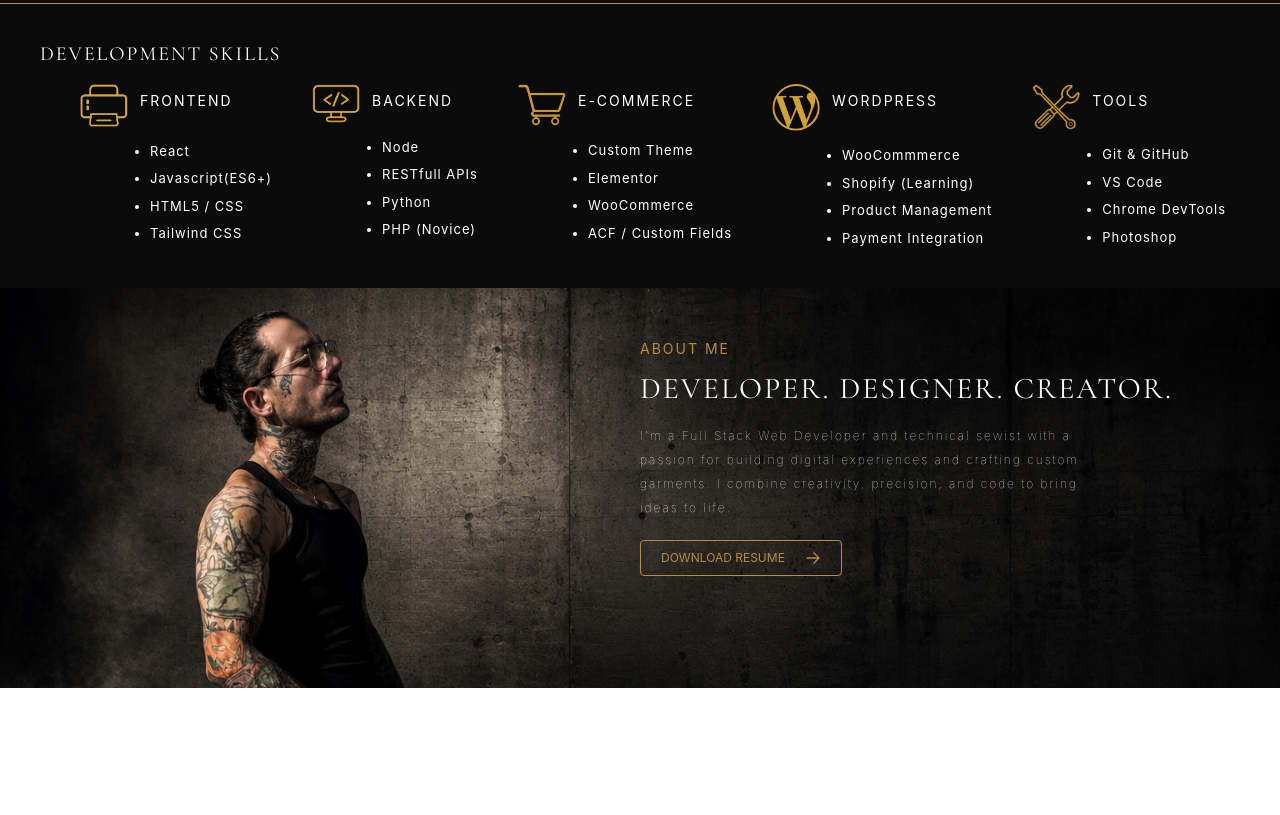
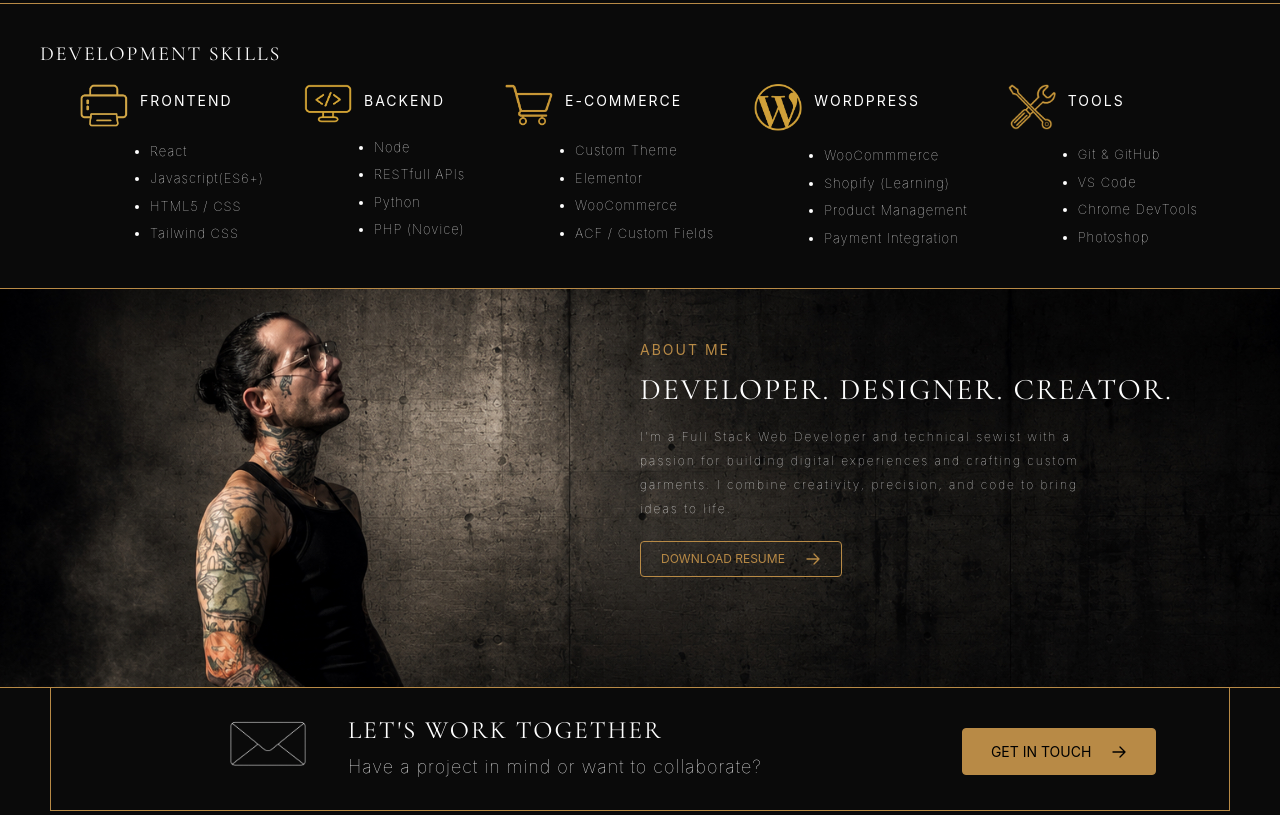
Before and after one commit to LuisChevere/New_react_portfolio, a React (Vite) app in the folder my-portfolio/: page / in a window 1280 px wide. Shown: the part 1100-1915 px from the top of the page. Before the commit the page ends 1788 px from the top, so only its background shows below. Built offline with nearby package versions, Linux system fonts and the light colour scheme.

Commit message:
finished desktop version of website

```diff
--- a/my-portfolio/src/App.jsx
+++ b/my-portfolio/src/App.jsx
@@ -2,6 +2,7 @@ import Hero from "./components/Hero";
 import Projects from "./components/Projects";
 import Skills from "./components/Skills";
 import About from "./components/About";
+import Contact from "./components/Contact";
 
 function App() {
   return (
@@ -10,6 +11,7 @@ function App() {
       <Projects />
       <Skills />
       <About />
+      <Contact />
     </>
   );
 }
--- a/my-portfolio/src/components/About.jsx
+++ b/my-portfolio/src/components/About.jsx
@@ -4,7 +4,8 @@ import Resume from "../assets/Docs/ChevereLSoftware.pdf";
 function About() {
   return (
     <section
-      id="Hero"
+      id="About"
+      className="border-y border-[#B88A46]"
       style={{
         minHeight: "50vh",
         width: "100%",
@@ -31,7 +32,7 @@ function About() {
           ideas to life.
         </p>
         <div className="flex gap-5 pb-[20px]">
-          <button class=" text-[12px] hover:bg-[#8A8A8A] text-[#B88A46] py-2 px-5 border border-[#B88A46] uppercase rounded">
+          <button class=" text-[12px] hover:bg-black text-[#B88A46] py-2 px-5 border border-[#B88A46] uppercase rounded">
             <a
               href={Resume}
               download={Resume}
--- /dev/null
+++ b/my-portfolio/src/components/Contact.jsx
@@ -0,0 +1,58 @@
+import Email from "../assets/logos/Contact-mail.png";
+import ContactModal from "../components/ContactModal";
+import { useState } from "react";
+
+function Contact() {
+  const [isContactOpen, setIsContactOpen] = useState(false);
+
+  return (
+    <section className="bg-[#0A0A0A] px-[50px] pb-[20px]">
+      <div className="bg-[#0A0A0A] pl-[15%] text-white flex gap-50 py-[30px] border-x border-b border-[#B88A46]">
+        <div className="flex gap-10">
+          <a>
+            <img className="w-20" src={Email} />
+          </a>
+          <div>
+            <h2 className="font-['Cormorant_Garamond'] text-[25px] font-thin tracking-[2px] text-white leading-none pb-[10px] uppercase">
+              Let's Work Together
+            </h2>
+            <p className="tracking-[1px] text-[18px] font-thin">
+              Have a project in mind or want to collaborate?
+            </p>
+          </div>
+        </div>
+
+        <div className="pt-[10px]">
+          <button
+            onClick={() => setIsContactOpen(true)}
+            class="bg-[#B88A46] text-[14px] hover:bg-black hover:text-[#B88A46] text-black py-3 px-7 border border-[#B88A46] uppercase rounded"
+          >
+            <a className="inline-flex items-center gap-5">
+              Get in touch
+              <svg
+                class="h-4 w-4"
+                fill="none"
+                viewBox="0 0 24 24"
+                stroke-width="2"
+                stroke="currentColor"
+              >
+                <path
+                  stroke-linecap="round"
+                  stroke-linejoin="round"
+                  d="M13.5 4.5L21 12m0 0l-7.5 7.5M21 12H3"
+                />
+              </svg>
+            </a>
+          </button>
+
+          <ContactModal
+            isOpen={isContactOpen}
+            onClose={() => setIsContactOpen(false)}
+          />
+        </div>
+      </div>
+    </section>
+  );
+}
+
+export default Contact;
--- /dev/null
+++ b/my-portfolio/src/components/ContactModal.jsx
@@ -0,0 +1,143 @@
+import { useState } from "react";
+
+function ContactModal({ isOpen, onClose }) {
+  const [submitted, setSubmitted] = useState(false);
+  const [sending, setSending] = useState(false);
+
+  if (!isOpen) return null;
+
+  const handleSubmit = async (event) => {
+    event.preventDefault();
+    setSending(true);
+
+    const formData = new FormData(event.target);
+
+    try {
+      const response = await fetch("https://api.web3forms.com/submit", {
+        method: "POST",
+        body: formData,
+      });
+
+      const result = await response.json();
+
+      if (result.success) {
+        setSubmitted(true);
+        event.target.reset();
+      }
+    } catch (error) {
+      console.error("Error sending message:", error);
+    }
+
+    setSending(false);
+  };
+
+  return (
+    <div className="fixed inset-0 z-50 flex items-center justify-center bg-black/70 px-4">
+      <div className="relative w-full max-w-lg border border-[#D8B56A]/40 bg-[#0A0A0A] p-8">
+        <button
+          onClick={onClose}
+          className="absolute right-5 top-4 text-2xl text-white hover:text-[#D8B56A]"
+        >
+          ×
+        </button>
+
+        {submitted ? (
+          <div className="py-12 text-center">
+            <h2 className="mb-4 font-['Cormorant_Garamond'] text-4xl text-white">
+              MESSAGE SENT
+            </h2>
+
+            <p className="mb-8 text-sm text-gray-400">
+              Thank you for reaching out. I'll get back to you as soon as
+              possible.
+            </p>
+
+            <button
+              onClick={onClose}
+              className="bg-[#D8B56A] px-6 py-3 text-sm font-semibold tracking-widest text-black transition hover:bg-white"
+            >
+              CLOSE
+            </button>
+          </div>
+        ) : (
+          <>
+            <p className="mb-2 text-sm tracking-[0.2em] text-[#D8B56A]">
+              GET IN TOUCH
+            </p>
+
+            <h2 className="mb-3 font-['Cormorant_Garamond'] text-4xl text-white">
+              LET'S WORK TOGETHER
+            </h2>
+
+            <p className="mb-8 text-sm text-gray-400">
+              Have a project in mind? Let's talk.
+            </p>
+
+            <form onSubmit={handleSubmit} className="space-y-5">
+              <input
+                type="hidden"
+                name="access_key"
+                value="96b23076-71fd-4984-94d3-0c970fdf7019"
+              />
+
+              <input
+                type="hidden"
+                name="subject"
+                value="New Portfolio Contact"
+              />
+
+              <div>
+                <label className="mb-2 block text-xs tracking-widest text-gray-400">
+                  NAME
+                </label>
+
+                <input
+                  type="text"
+                  name="name"
+                  required
+                  className="w-full border border-white/20 bg-transparent px-4 py-3 text-white outline-none focus:border-[#D8B56A]"
+                />
+              </div>
+
+              <div>
+                <label className="mb-2 block text-xs tracking-widest text-gray-400">
+                  EMAIL
+                </label>
+
+                <input
+                  type="email"
+                  name="email"
+                  required
+                  className="w-full border border-white/20 bg-transparent px-4 py-3 text-white outline-none focus:border-[#D8B56A]"
+                />
+              </div>
+
+              <div>
+                <label className="mb-2 block text-xs tracking-widest text-gray-400">
+                  MESSAGE
+                </label>
+
+                <textarea
+                  name="message"
+                  rows="5"
+                  required
+                  className="w-full resize-none border border-white/20 bg-transparent px-4 py-3 text-white outline-none focus:border-[#D8B56A]"
+                />
+              </div>
+
+              <button
+                type="submit"
+                disabled={sending}
+                className="w-full bg-[#D8B56A] px-6 py-3 text-sm font-semibold tracking-widest text-black transition hover:bg-white disabled:opacity-50"
+              >
+                {sending ? "SENDING..." : "SEND MESSAGE"}
+              </button>
+            </form>
+          </>
+        )}
+      </div>
+    </div>
+  );
+}
+
+export default ContactModal;
--- a/my-portfolio/src/components/Hero.jsx
+++ b/my-portfolio/src/components/Hero.jsx
@@ -64,7 +64,7 @@ function Hero() {
           designed with intention, and made to last.
         </p>
         <div className="flex gap-5 pb-[20px]">
-          <button class=" bg-[#B88A46] text-[12px] hover:bg-[#8A8A8A] text-black py-2 px-5 border border-[#B88A46] uppercase rounded">
+          <button class=" bg-[#B88A46] text-[12px] hover:bg-black hover:text-[#B88A46] text-black py-2 px-5 border border-[#B88A46] uppercase rounded">
             <a href="#Projects" className="inline-flex items-center gap-5">
               view my work
               <svg
@@ -83,7 +83,7 @@ function Hero() {
             </a>
           </button>
 
-          <button class="inline-flex items-center gap-5 text-[12px] hover:bg-[#8A8A8A] text-white py-2 px-10 border border-[#B88A46] uppercase rounded">
+          <button class="inline-flex items-center gap-5 text-[12px] hover:bg-black hover:text-[#B88A46] text-white py-2 px-10 border border-[#B88A46] uppercase rounded">
             <a href="#About">about me</a>
           </button>
         </div>
--- a/my-portfolio/src/components/Projects.jsx
+++ b/my-portfolio/src/components/Projects.jsx
@@ -43,7 +43,7 @@ function Projects() {
                 <img src={project.image} alt="Lookbook landing" />
               </a>
               <div className="pl-[10px] pt-[20px]">
-                <a href="#hero">
+                <a>
                   <h5 class="font-['Cormorant_Garamond'] text-[15px] font-normal tracking-[2px] text-white leading-none pb-[10px] uppercase">
                     {project.title}
                   </h5>
--- a/my-portfolio/src/components/Skills.jsx
+++ b/my-portfolio/src/components/Skills.jsx
@@ -68,7 +68,7 @@ function Skills() {
               </h4>
             </a>
 
-            <div className="text-white">
+            <div className="text-white font-thin">
               <ul class="list-disc list-outside pl-5 space-y-2 text-[13px] pt-[15px] pl-[70px] tracking-[1px]">
                 <li>{skill.skill1}</li>
                 <li>{skill.skill2}</li>
```
Also changed, not shown: my-portfolio/src/assets/logos/Contact-mail.png (added).
